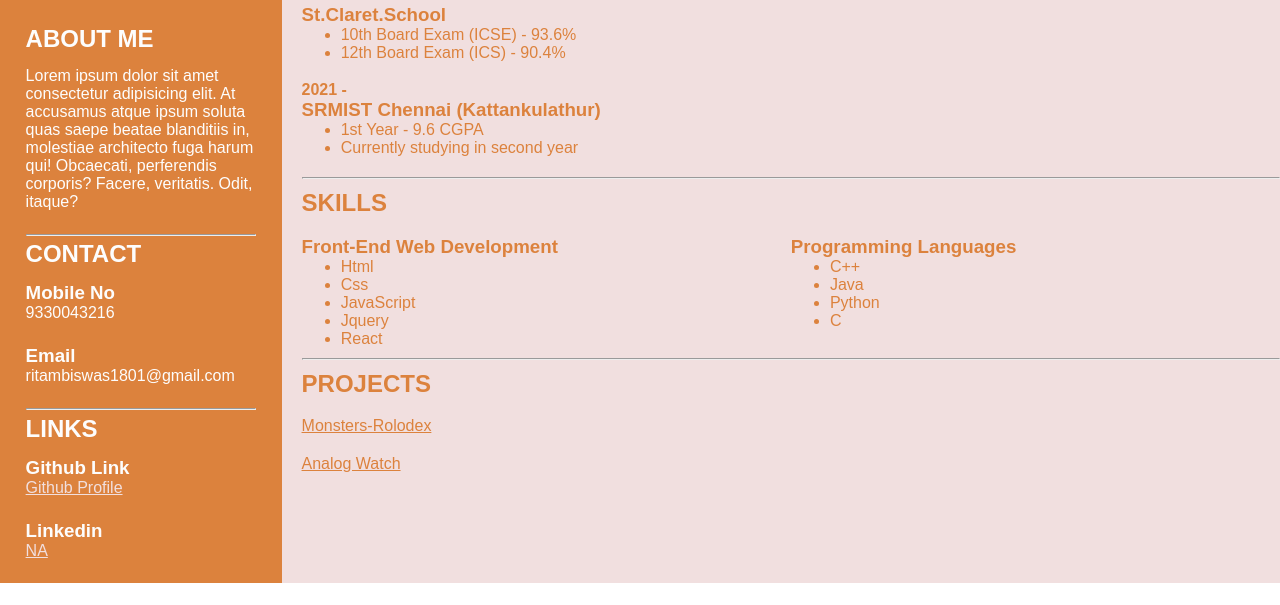
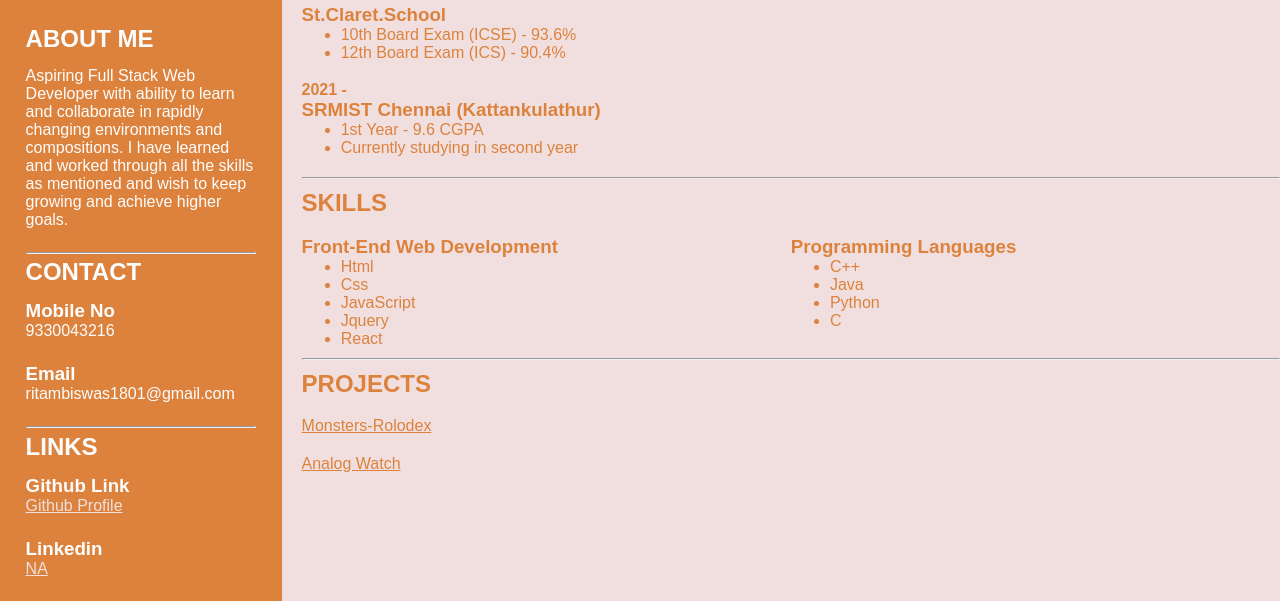
Before and after one commit to Ritam-Biswas/Resume-Template, a plain HTML site: page index.html in a window 1280 px wide. Shown: the part 195-800 px from the top of the page. Drawn offline with nearby package versions, Linux system fonts and the light colour scheme.

Commit message:
about me section update

```diff
--- a/index.html
+++ b/index.html
@@ -20,7 +20,7 @@
                 <div class="about-me l_contents">
                     <h2>ABOUT ME</h2>
                     <p>
-                        Lorem ipsum dolor sit amet consectetur adipisicing elit. At accusamus atque ipsum soluta quas saepe beatae blanditiis in, molestiae architecto fuga harum qui! Obcaecati, perferendis corporis? Facere, veritatis. Odit, itaque?
+                        Aspiring Full Stack Web Developer with ability to learn and collaborate in rapidly changing environments and compositions. I have learned and worked through all the skills as mentioned and wish to keep growing and achieve higher goals.
                     </p>
                 </div>
                 <hr>
```
